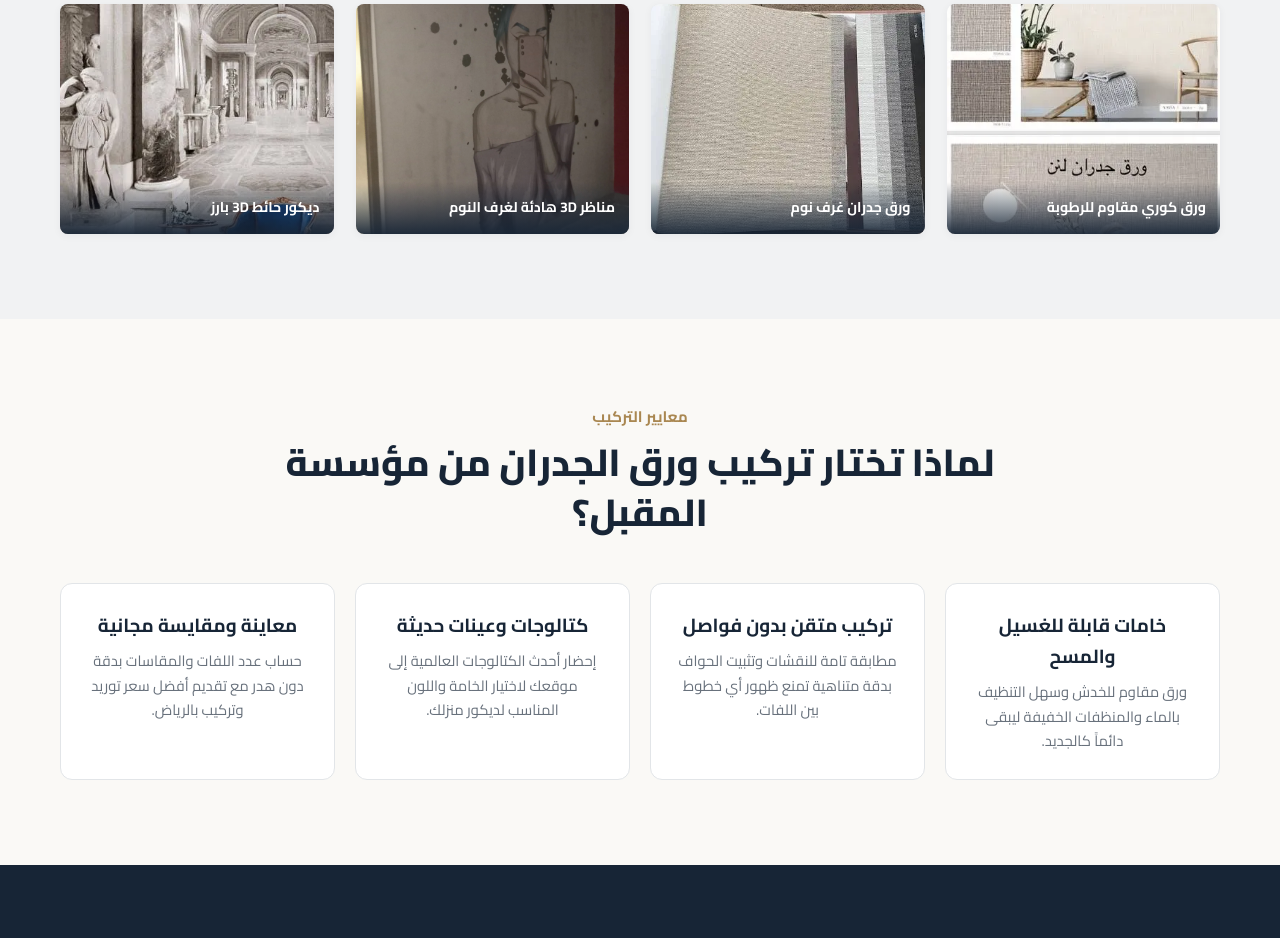
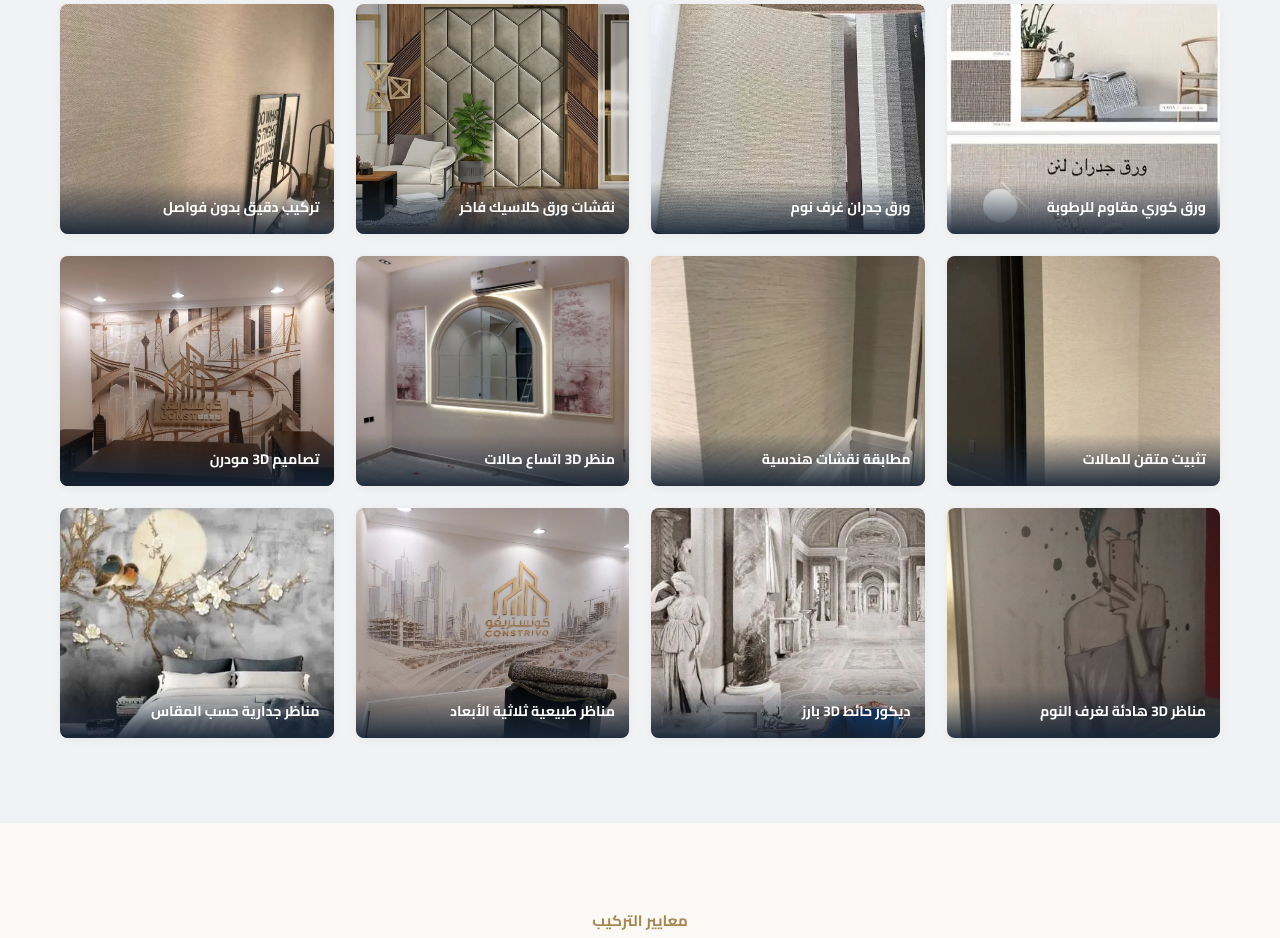
Before and after one commit to mixr11d/almuqbil-establishment, a website: page src/pages/services/wallpaper.html in a window 1280 px wide. Shown: the part 1199-2137 px from the top of the page. Drawn offline with Linux system fonts and the light colour scheme.

Commit message:
Revise captions and descriptions in wallpaper gallery
Updated the captions and descriptions for the wallpaper gallery, enhancing clarity and detail about the images displayed.

```diff
--- a/src/pages/services/wallpaper.html
+++ b/src/pages/services/wallpaper.html
@@ -67,7 +67,7 @@
       </div>
     </section>
 
-    <!-- معرض الأعمال (صور مؤكدة وسليمة 100%) -->
+    <!-- معرض أعمال ورق الجدران (شامل كافة الصور الـ 16 الخاصة بالخدمة) -->
     <section class="section section-gray">
       <div class="container">
         <div class="section-header">
@@ -77,6 +77,7 @@
         </div>
 
         <div class="gallery-grid">
+          <!-- ورق اللنن الفندقي والكتالوجات الكورية -->
           <div class="gallery-item">
             <img src="/images/linen-wallpaper-1_result.webp" alt="ورق جدران لنن فندقي" loading="lazy" width="300" height="230">
             <div class="gallery-caption">ورق لنن فندقي فاخر</div>
@@ -102,12 +103,45 @@
             <div class="gallery-caption">ورق جدران غرف نوم</div>
           </div>
           <div class="gallery-item">
-            <img src="/images/3d-wallpaper-5_result.webp" alt="مناظر 3D هادئة" loading="lazy" width="300" height="230">
+            <img src="/images/wallpaper-5_result_result.webp" alt="نقشات ورق كلاسيك" loading="lazy" width="300" height="230">
+            <div class="gallery-caption">نقشات ورق كلاسيك فاخر</div>
+          </div>
+          <div class="gallery-item">
+            <img src="/images/wallpaper-installation-1_result_result.webp" alt="تركيب ورق دقيق" loading="lazy" width="300" height="230">
+            <div class="gallery-caption">تركيب دقيق بدون فواصل</div>
+          </div>
+          <div class="gallery-item">
+            <img src="/images/wallpaper-installation-2_result_result.webp" alt="تثبيت ورق حائط صالات" loading="lazy" width="300" height="230">
+            <div class="gallery-caption">تثبيت متقن للصالات</div>
+          </div>
+          <div class="gallery-item">
+            <img src="/images/wallpaper-installation-3_result_result.webp" alt="تنسيق نقشات ورق الجدران" loading="lazy" width="300" height="230">
+            <div class="gallery-caption">مطابقة نقشات هندسية</div>
+          </div>
+          <!-- المناظر ثلاثية الأبعاد 3D -->
+          <div class="gallery-item">
+            <img src="/images/3d-wallpaper-2_result.webp" alt="منظر ثلاثي الأبعاد صالات" loading="lazy" width="300" height="230">
+            <div class="gallery-caption">منظر 3D اتساع صالات</div>
+          </div>
+          <div class="gallery-item">
+            <img src="/images/3d-wallpaper-4_result.webp" alt="ورق جدران 3D مودرن" loading="lazy" width="300" height="230">
+            <div class="gallery-caption">تصاميم 3D مودرن</div>
+          </div>
+          <div class="gallery-item">
+            <img src="/images/3d-wallpaper-5_result.webp" alt="مناظر 3D هادئة لغرف النوم" loading="lazy" width="300" height="230">
             <div class="gallery-caption">مناظر 3D هادئة لغرف النوم</div>
           </div>
           <div class="gallery-item">
-            <img src="/images/3d-wallpaper-6_result.webp" alt="ورق حائط ثلاثي الأبعاد" loading="lazy" width="300" height="230">
+            <img src="/images/3d-wallpaper-6_result.webp" alt="ورق حائط ثلاثي الأبعاد بارز" loading="lazy" width="300" height="230">
             <div class="gallery-caption">ديكور حائط 3D بارز</div>
+          </div>
+          <div class="gallery-item">
+            <img src="/images/3d-wallpaper-7_result.webp" alt="ورق جدران مناظر طبيعية" loading="lazy" width="300" height="230">
+            <div class="gallery-caption">مناظر طبيعية ثلاثية الأبعاد</div>
+          </div>
+          <div class="gallery-item">
+            <img src="/images/3d-wallpaper-9_result.webp" alt="مناظر جدارية مخصصة" loading="lazy" width="300" height="230">
+            <div class="gallery-caption">مناظر جدارية حسب المقاس</div>
           </div>
         </div>
       </div>
```
